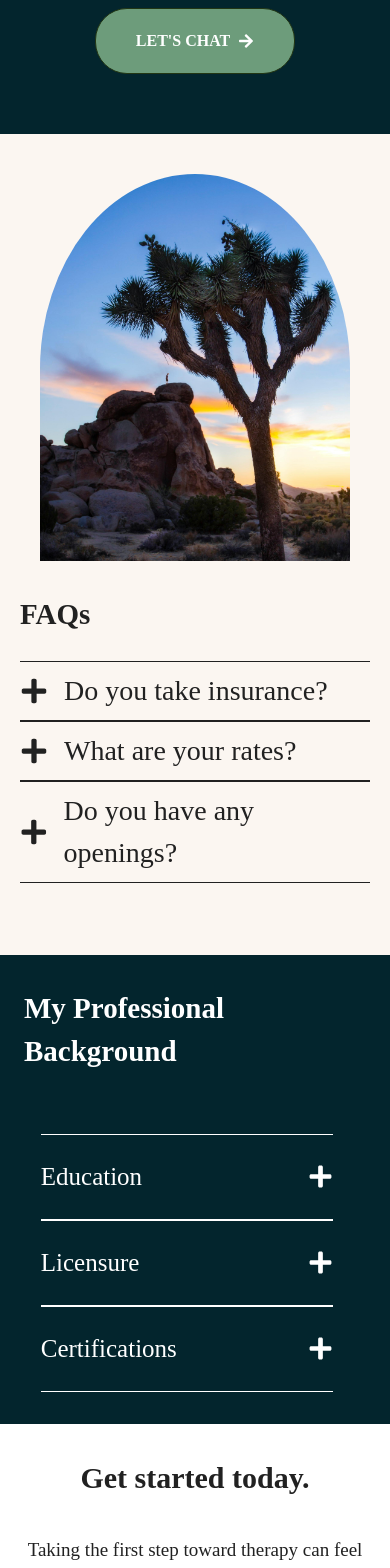
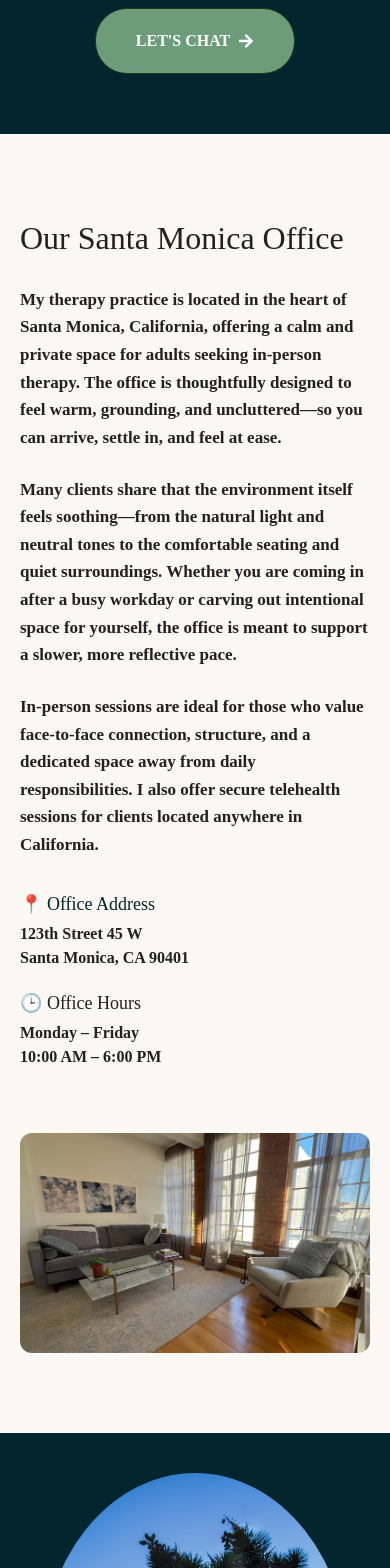
Before and after one commit to imkashishkathuria/maya-reynolds-therapy, a Next.js app: page / in a window 390 px wide. Shown: the part 5740-7308 px from the top of the page. Built offline with nearby package versions, Linux system fonts and the light colour scheme; a web font is replaced by a local one.

Commit message:
Added our Office section

```diff
--- a/Components/Background.jsx
+++ b/Components/Background.jsx
@@ -20,7 +20,7 @@ const Background = () => {
 
     return (
         <div>
-            <div className='flex justify-center py-8 lg:py-25 items-center bg-[#03252d]'>
+            <div className='flex justify-center py-8 lg:py-25 items-center text-[#212121]'>
 
                 <div className='flex flex-col items-center gap-15 pr-10 pl-6 lg:pl-0'>
                     <SubHeading text="My Professional Background" />
--- a/Components/Contact.jsx
+++ b/Components/Contact.jsx
@@ -30,7 +30,7 @@ const Contact = () => {
 
             </div>
 
-            <div className="lg:hidden w-full min-h-screen bg-[#FBF6EE] flex flex-col items-center justify-start py-12 px-6 text-center">
+            <div className="lg:hidden w-full min-h-screen bg-[#03252d] flex flex-col items-center justify-start py-12 px-6 text-center">
 
                 {/* Title */}
                 <h1 className="text-2xl font-semibold mb-6">
--- a/Components/FAQs.jsx
+++ b/Components/FAQs.jsx
@@ -21,7 +21,7 @@ const FAQs = () => {
 
     return (
         <div>
-            <div id='faq' className='flex flex-col lg:flex-row justify-between lg:px-15 py-10 lg:py-25 items-center text-[#212121]'>
+            <div id='faq' className='flex flex-col lg:flex-row justify-between lg:px-15 py-10 lg:py-25 items-center bg-[#03252d]'>
 
                 <div className="relative lg:pl-10 lg:h-[560px]">
                     <div className="relative overflow-hidden rounded-t-[180px]">
--- a/Components/Navbar.jsx
+++ b/Components/Navbar.jsx
@@ -1,5 +1,6 @@
 "use client"
 
+import Image from 'next/image';
 import React, { useState } from 'react'
 import { FaCross, FaTimes } from 'react-icons/fa';
 import { FiMenu } from "react-icons/fi";
@@ -28,7 +29,11 @@ const Navbar = () => {
   return (
     <div className="fixed top-0 left-0 w-full z-50 ">
       <div className=' hidden lg:flex justify-between px-5 lg:px-15 py-4 mb-3 items-center bg-[#03252d]' >
-        <h1 className='hidden lg:block text-[27px] '>Dr. Maya Reynolds, PsyD</h1>
+        <div className='flex gap-3 items-center'>
+          <Image src="/assets/icons8-wellness-64.png" width={50} height={20}/>
+          <h1 className='hidden lg:block text-[27px] '>Dr. Maya Reynolds, PsyD</h1>
+        </div>
+
         <div className='hidden lg:flex gap-10 items-center text-[20px] cursor-pointer'>
           <p onClick={()=>scrollToSection("about", 70)}>About</p>
           <p  onClick={()=>scrollToSection("speciality", -50)}>Specialities</p>
--- /dev/null
+++ b/Components/OurOffice.jsx
@@ -0,0 +1,77 @@
+import Image from "next/image"
+
+const OurOffice = () => {
+  return (
+    <section
+      id="office"
+      className="bg-[#FBF7F2] py-20 px-5 lg:px-20"
+    >
+      <div className="max-w-7xl mx-auto grid lg:grid-cols-2 gap-16 items-center">
+
+        {/* LEFT CONTENT */}
+        <div>
+          <h2 className="text-[32px] lg:text-[42px] font-[500] mb-6 text-[#212121]">
+            Our Santa Monica Office
+          </h2>
+
+          <p className="text-[17px] leading-relaxed mb-6 text-[#212121]">
+            My therapy practice is located in the heart of Santa Monica, California,
+            offering a calm and private space for adults seeking in-person therapy.
+            The office is thoughtfully designed to feel warm, grounding, and
+            uncluttered—so you can arrive, settle in, and feel at ease.
+          </p>
+
+          <p className="text-[17px] leading-relaxed mb-6 text-[#212121]">
+            Many clients share that the environment itself feels soothing—from the
+            natural light and neutral tones to the comfortable seating and quiet
+            surroundings. Whether you are coming in after a busy workday or carving
+            out intentional space for yourself, the office is meant to support a
+            slower, more reflective pace.
+          </p>
+
+          <p className="text-[17px] leading-relaxed mb-6 text-[#212121]">
+            In-person sessions are ideal for those who value face-to-face connection,
+            structure, and a dedicated space away from daily responsibilities.
+            I also offer secure telehealth sessions for clients located anywhere in
+            California.
+          </p>
+
+          <div className="mt-8">
+            <p className="text-[18px] font-medium text-[#03252d]">
+              📍 Office Address
+            </p>
+            <p className="text-[#212121] mt-1">
+              123th Street 45 W<br />
+              Santa Monica, CA 90401
+            </p>
+
+            <p className="text-[18px] font-medium text-[#212121] mt-5">
+              🕒 Office Hours
+            </p>
+            <p className="text-[#212121] mt-1">
+              Monday – Friday<br />
+              10:00 AM – 6:00 PM
+            </p>
+          </div>
+        </div>
+
+        {/* RIGHT IMAGES */}
+        <div className="">
+
+
+          <div className="relative h-[220px] lg:h-[600px] rounded-xl overflow-hidden">
+            <Image
+              src="/assets/office1.jpeg"
+              alt="Calm counseling space in Santa Monica"
+              fill
+              className="object-cover"
+              quality={100}
+            />
+          </div>
+        </div>
+      </div>
+    </section>
+  )
+}
+
+export default OurOffice
--- a/app/layout.js
+++ b/app/layout.js
@@ -15,7 +15,7 @@ const outfit = Outfit({
 });
 
 export const metadata = {
-  title: "Create Next App",
+  title: "Dr. Maya Reynolds, PsyD",
   description: "Generated by create next app",
 };
 
--- a/app/page.js
+++ b/app/page.js
@@ -10,6 +10,7 @@ import Navbar from "@/Components/Navbar";
 import Specialities from "@/Components/Specialities";
 import WorkWithMe from "@/Components/WorkWithMe";
 import Reveal from "@/Components/Reveal";
+import OurOffice from "@/Components/OurOffice";
 
 
 export default function Home() {
@@ -22,6 +23,7 @@ export default function Home() {
      <Reveal> <Specialities  /> </Reveal>
      <Reveal> <WorkWithMe /> </Reveal>
      <Reveal> <Intro /> </Reveal>
+     <Reveal> <OurOffice /></Reveal>
      <Reveal> <FAQs /> </Reveal>
      <Reveal> <Background /> </Reveal>
      <Reveal> <GetStarted /> </Reveal>
```
Also changed, not shown: public/assets/icons8-wellness-64.png (added), public/assets/office1.jpeg (added).
